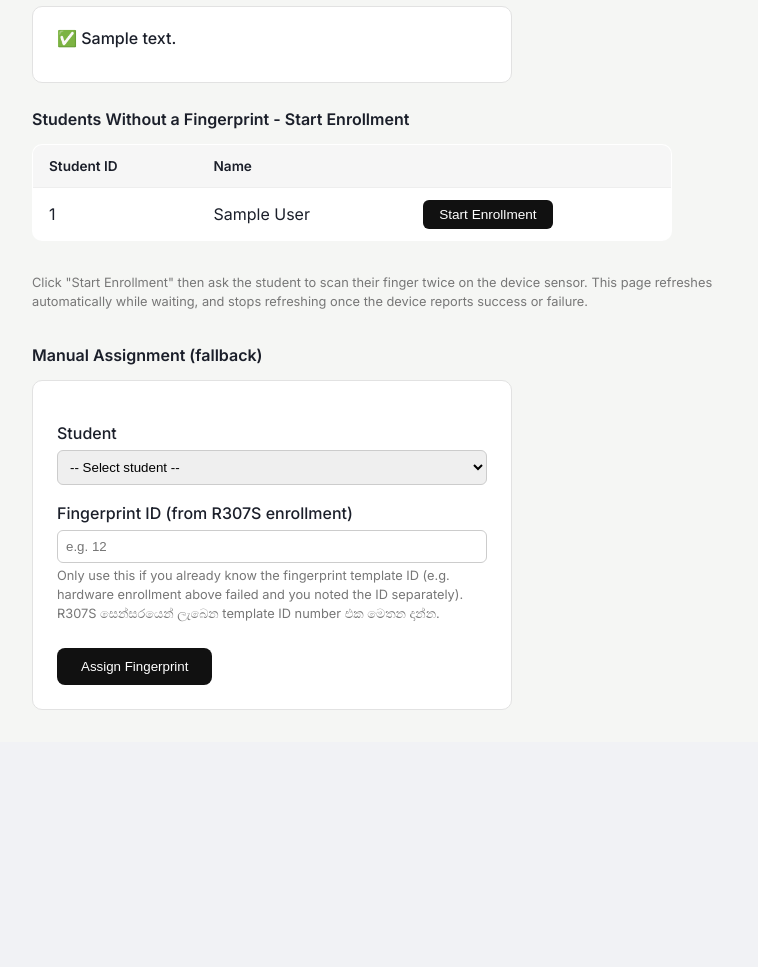
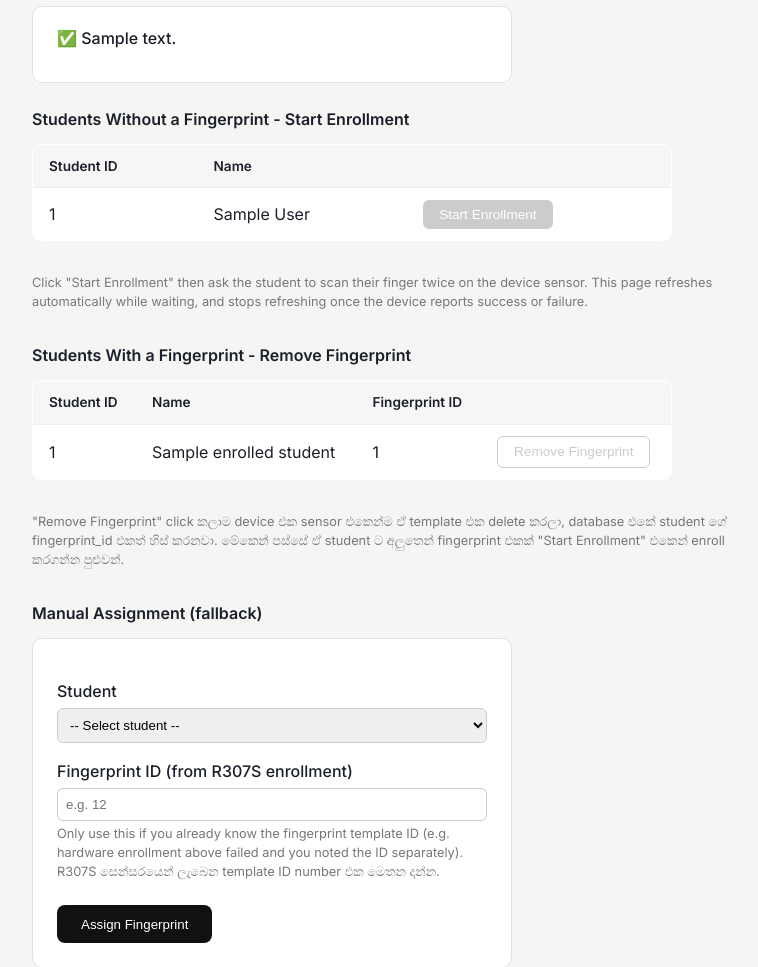
Before and after one commit to didulah/mini_project, a Flask app: template templates/admin_assign_fingerprint.html in a window 1280 px wide. Shown: the part 146-1113 px from the top of the page, without its empty margins (242-1000 px from the left). Before the commit the page ends 856 px from the top, so only its background shows below. Run offline with Flask 3, Linux system fonts and the light colour scheme; tables that the repository leaves empty hold one stand-in row (values such as "Sample post"); the template is opened without the code that fills it: values that come from a table or form of the project are taken from there, most other values are stand-ins (such as "Sample title", 1, 10 or a date in 2020).

Commit message:
delete functionality and status updates

```diff
--- a/templates/admin_assign_fingerprint.html
+++ b/templates/admin_assign_fingerprint.html
@@ -46,7 +46,7 @@
         color: #555;
     }
 
-    /* --- device status + live enrollment table --- */
+    /* --- device status + live enrollment/delete table --- */
     .status-card {
         background: #fff;
         border: 1px solid #e2e2e2;
@@ -103,6 +103,21 @@
         background: #ccc;
         cursor: not-allowed;
     }
+    .delete-btn {
+        padding: 0.45rem 1rem;
+        background: #fff;
+        color: #b00020;
+        border: 1px solid #b00020;
+        border-radius: 6px;
+        cursor: pointer;
+        font-weight: 500;
+        font-size: 0.85rem;
+    }
+    .delete-btn:disabled {
+        color: #ccc;
+        border-color: #ccc;
+        cursor: not-allowed;
+    }
 
     .section-title {
         font-size: 1rem;
@@ -113,17 +128,25 @@
 
 <h1>Assign Fingerprint</h1>
 
-<!-- ===================== Device / Enrollment Status ===================== -->
+<!-- ===================== Device / Enrollment / Delete Status ===================== -->
 <div class="status-card">
     <p>
         {% if device_state.mode == "ENROLLMENT" %}
             🟡 Waiting for fingerprint scan
             {% if device_state.student %}for <strong>{{ device_state.student.name }}</strong> ({{ device_state.enroll_student_id }}){% endif %}
             ... (this page refreshes automatically)
+        {% elif device_state.mode == "DELETE" %}
+            🟠 Removing fingerprint from sensor
+            {% if device_state.delete_target_student %}for <strong>{{ device_state.delete_target_student.name }}</strong> ({{ device_state.delete_student_id }}){% endif %}
+            ... (this page refreshes automatically)
         {% elif device_state.enroll_status == "success" %}
             ✅ {{ device_state.enroll_message or "Enrollment successful!" }}
         {% elif device_state.enroll_status == "failed" %}
             ❌ {{ device_state.enroll_message or "Enrollment failed. Try again." }}
+        {% elif device_state.delete_status == "success" %}
+            ✅ {{ device_state.delete_message or "Fingerprint removed successfully!" }}
+        {% elif device_state.delete_status == "failed" %}
+            ❌ {{ device_state.delete_message or "Delete failed. Try again." }}
         {% else %}
             🟢 Device is in Attendance mode (idle)
         {% endif %}
@@ -133,11 +156,14 @@
     <form method="POST" action="{{ url_for('admin.cancel_enrollment') }}" style="display:inline;">
         <button type="submit" class="cancel-btn">Cancel Enrollment</button>
     </form>
+    {% elif device_state.mode == "DELETE" %}
+    <form method="POST" action="{{ url_for('admin.cancel_delete_fingerprint') }}" style="display:inline;">
+        <button type="submit" class="cancel-btn">Cancel Delete</button>
+    </form>
     {% endif %}
 </div>
 
 {% if students %}
-
 <!-- ===================== Live hardware enrollment ===================== -->
 <p class="section-title">Students Without a Fingerprint - Start Enrollment</p>
 <table class="enroll-table">
@@ -155,7 +181,7 @@
             <td>{{ s.name }}</td>
             <td>
                 <form method="POST" action="{{ url_for('admin.start_enrollment', student_id=s.student_id) }}">
-                    <button type="submit" class="enroll-btn" {% if device_state.mode == "ENROLLMENT" %}disabled{% endif %}>
+                    <button type="submit" class="enroll-btn" {% if device_state.mode != "ATTENDANCE" %}disabled{% endif %}>
                         Start Enrollment
                     </button>
                 </form>
@@ -169,8 +195,53 @@
     device sensor. This page refreshes automatically while waiting, and stops
     refreshing once the device reports success or failure.
 </div>
+{% endif %}
+
+{% if enrolled_students %}
+<!-- ===================== Live hardware delete ===================== -->
+<p class="section-title">Students With a Fingerprint - Remove Fingerprint</p>
+<table class="enroll-table">
+    <thead>
+        <tr>
+            <th>Student ID</th>
+            <th>Name</th>
+            <th>Fingerprint ID</th>
+            <th></th>
+        </tr>
+    </thead>
+    <tbody>
+        {% for s in enrolled_students %}
+        <tr>
+            <td>{{ s.student_id }}</td>
+            <td>{{ s.name }}</td>
+            <td>{{ s.fingerprint_id }}</td>
+            <td>
+                <form method="POST" action="{{ url_for('admin.start_delete_fingerprint', student_id=s.student_id) }}"
+                      onsubmit="return confirm('{{ s.name }} ගේ fingerprint එක sensor එකෙන් සහ database එකෙන් ම ඉවත් කරන්නද?');">
+                    <button type="submit" class="delete-btn" {% if device_state.mode != "ATTENDANCE" %}disabled{% endif %}>
+                        Remove Fingerprint
+                    </button>
+                </form>
+            </td>
+        </tr>
+        {% endfor %}
+    </tbody>
+</table>
+<div class="hint" style="margin-bottom:2rem;">
+    "Remove Fingerprint" click කලාම device එක sensor එකෙන්ම ඒ template එක delete කරලා,
+    database එකේ student ගේ fingerprint_id එකත් හිස් කරනවා. මේකෙන් පස්සේ ඒ student ට
+    අලුතෙන් fingerprint එකක් "Start Enrollment" එකෙන් enroll කරගන්න පුළුවන්.
+</div>
+{% endif %}
+
+{% if not students and not enrolled_students %}
+<div class="empty-state">
+    Database එකේ students කිසිවෙක් නෑ.
+</div>
+{% endif %}
 
 <!-- ===================== Manual fallback (original form) ===================== -->
+{% if students %}
 <p class="section-title">Manual Assignment (fallback)</p>
 <div class="form-card">
     <form method="POST">
@@ -194,21 +265,16 @@
         <button type="submit" class="submit-btn">Assign Fingerprint</button>
     </form>
 </div>
-{% else %}
-<div class="empty-state">
-    ✅ සියලුම students ලාට fingerprint IDs assign වෙලා ඉවරයි.
-    Fingerprint නැති students කෙනෙක්වත් නෑ.
-</div>
 {% endif %}
 
-{% if device_state.mode == "ENROLLMENT" %}
+{% if device_state.mode == "ENROLLMENT" or device_state.mode == "DELETE" %}
 <script>
-    // Enrollment is in progress on the device - keep refreshing the whole
-    // page every 3 seconds until the server reports the device is back
-    // in ATTENDANCE mode (success or failure recorded via /api/enroll_result).
-    // This condition is decided server-side (Jinja), so once mode flips
-    // back to ATTENDANCE, this script block is no longer rendered at all
-    // and the auto-refresh stops on its own.
+    // Enrollment or Delete is in progress on the device - keep refreshing the
+    // whole page every 3 seconds until the server reports the device is back
+    // in ATTENDANCE mode (result recorded via /api/enroll_result or
+    // /api/delete_result). This condition is decided server-side (Jinja), so
+    // once mode flips back to ATTENDANCE, this script block is no longer
+    // rendered at all and the auto-refresh stops on its own.
     setTimeout(function () {
         window.location.reload();
     }, 3000);
```
